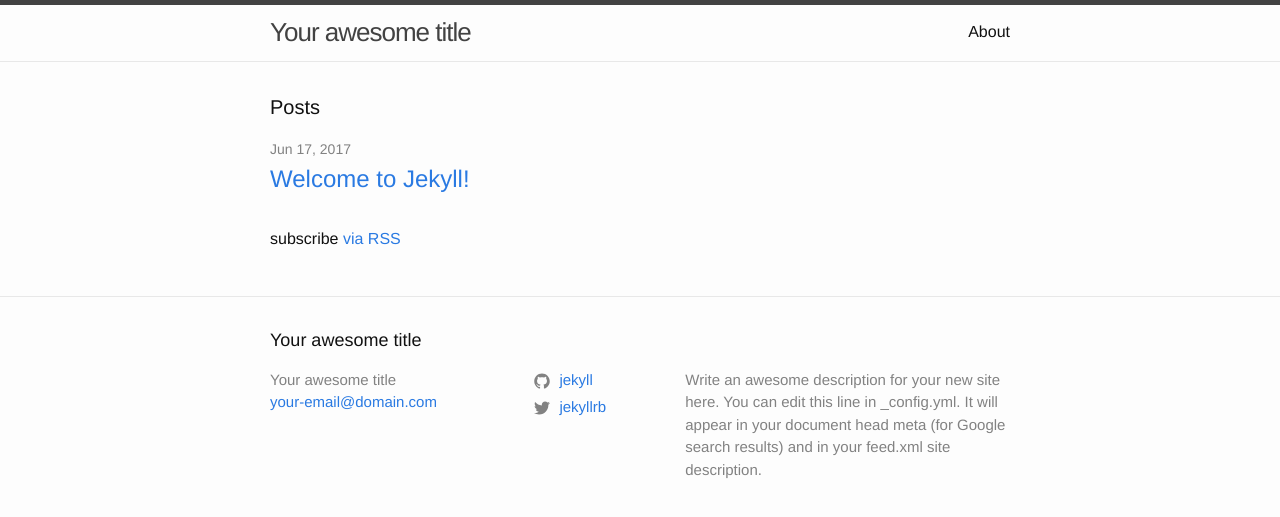
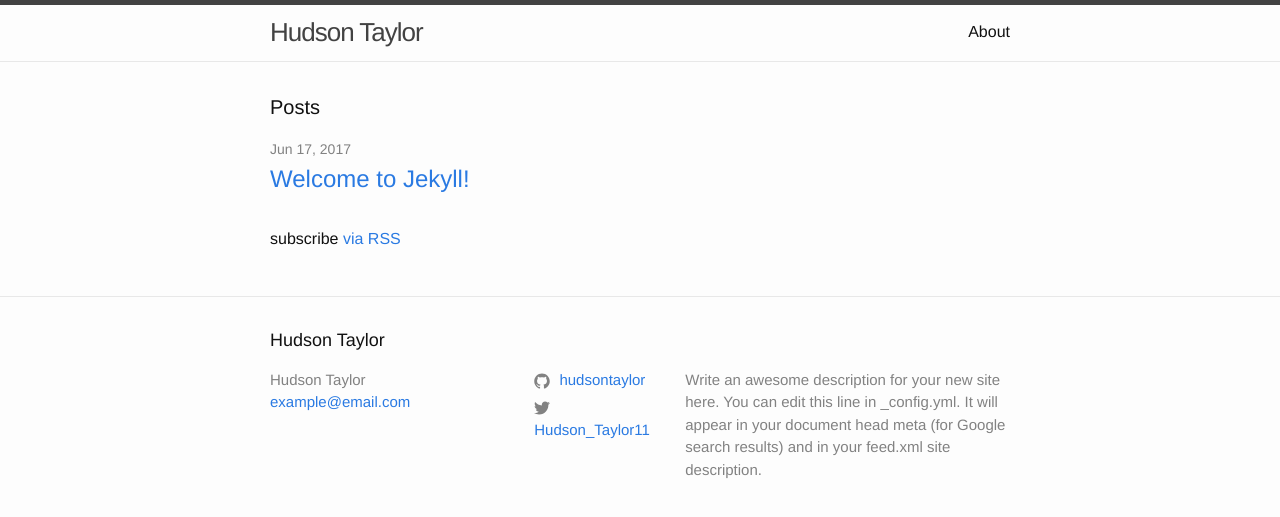
Before and after one commit to hudsontaylor/hudsontaylor.github.io, a Jekyll site: the page built from index.md, in a window 1280 px wide. Shown: the top 517 px of the page. Built offline with Jekyll 4.4.1, drawn with Linux system fonts in a browser that asks for light colours.

Commit message:
Updated personal information

```diff
--- a/_config.yml
+++ b/_config.yml
@@ -13,16 +13,16 @@
 # you will see them accessed via {{ site.title }}, {{ site.email }}, and so on.
 # You can create any custom variable you would like, and they will be accessible
 # in the templates via {{ site.myvariable }}.
-title: Your awesome title
-email: your-email@domain.com
+title: Hudson Taylor
+email: example@email.com
 description: > # this means to ignore newlines until "baseurl:"
   Write an awesome description for your new site here. You can edit this
   line in _config.yml. It will appear in your document head meta (for
   Google search results) and in your feed.xml site description.
 baseurl: "" # the subpath of your site, e.g. /blog
 url: "" # the base hostname & protocol for your site, e.g. http://example.com
-twitter_username: jekyllrb
-github_username:  jekyll
+twitter_username: Hudson_Taylor11
+github_username:  hudsontaylor
 
 # Build settings
 markdown: kramdown
```
